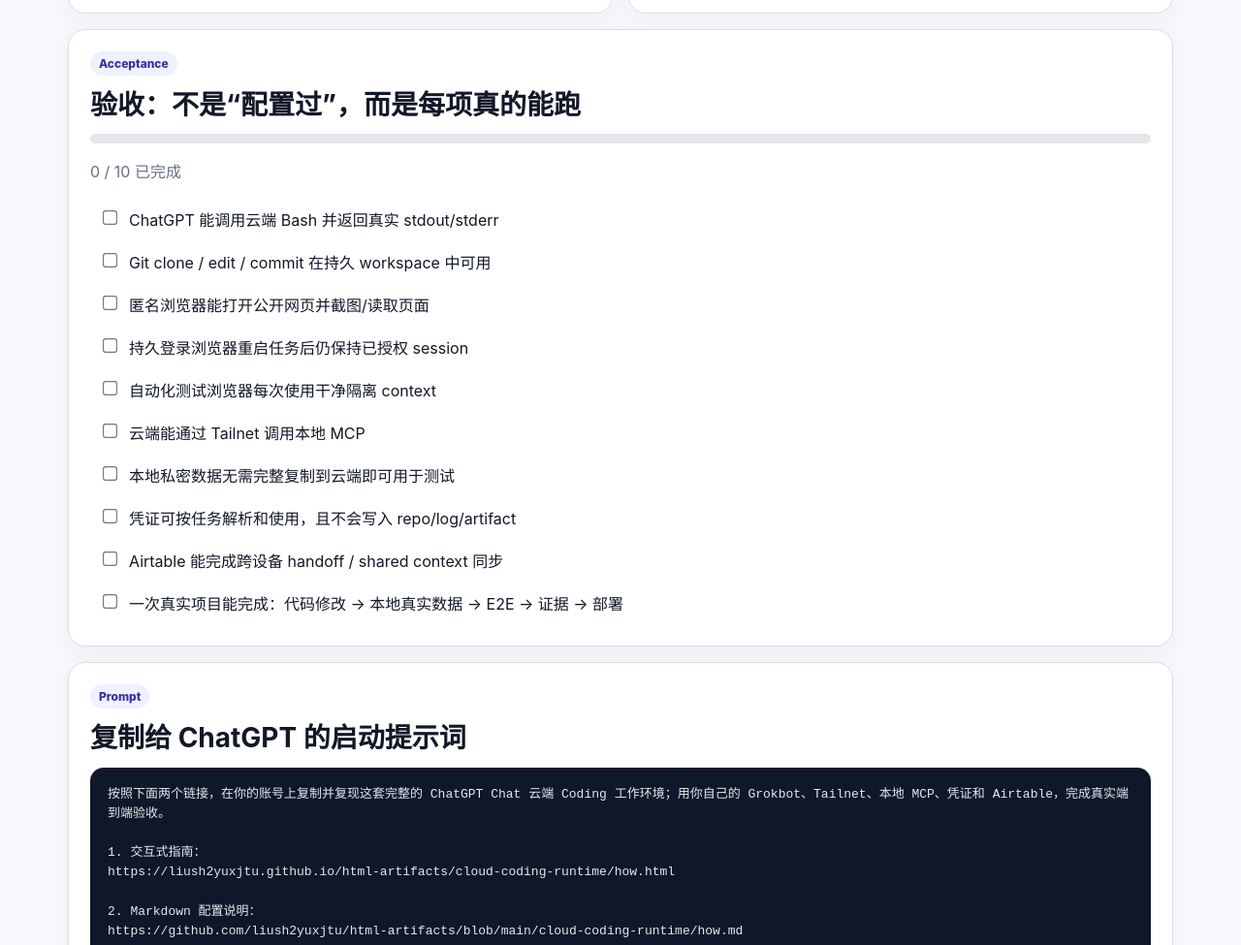
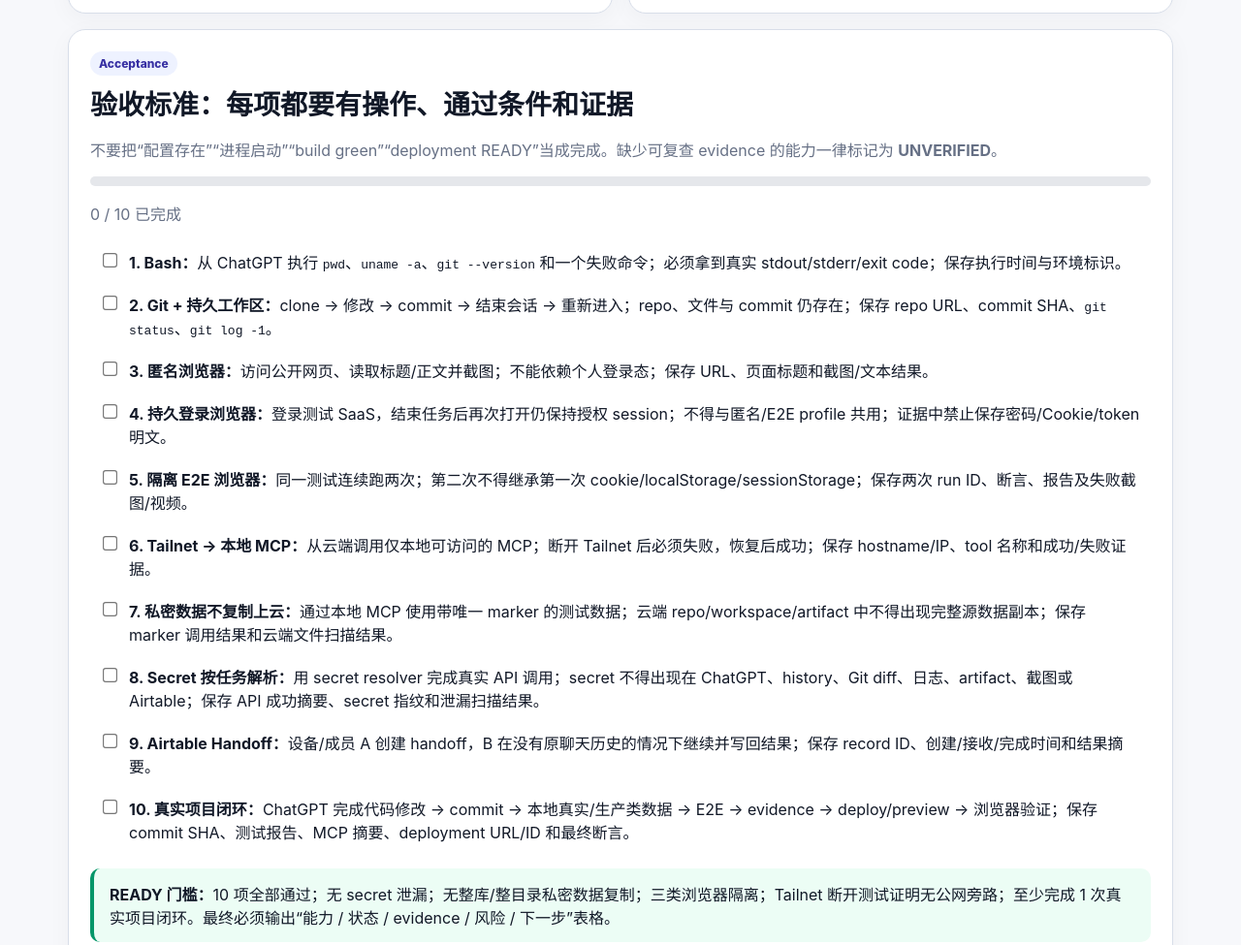
Before and after one commit to liush2yuxjtu/html-artifacts, a plain HTML site: page cloud-coding-runtime/how.html in a window 1280 px wide. Shown: the part 3106-4081 px from the top of the page at 97% size. Drawn offline with Linux system fonts and the light colour scheme.

Commit message:
Make cloud coding acceptance criteria concrete and evidence-based

```diff
--- a/cloud-coding-runtime/how.html
+++ b/cloud-coding-runtime/how.html
@@ -147,21 +147,23 @@
 
 <section class="card span12">
   <span class="tag">Acceptance</span>
-  <h2 style="margin-top:8px">验收：不是“配置过”，而是每项真的能跑</h2>
+  <h2 style="margin-top:8px">验收标准：每项都要有操作、通过条件和证据</h2>
+  <p class="muted">不要把“配置存在”“进程启动”“build green”“deployment READY”当成完成。缺少可复查 evidence 的能力一律标记为 <strong>UNVERIFIED</strong>。</p>
   <div class="progress"><div class="bar" id="bar"></div></div>
   <p class="muted" id="progressText">0 / 10 已完成</p>
   <div class="checklist" id="checks">
-    <label><input type="checkbox"> ChatGPT 能调用云端 Bash 并返回真实 stdout/stderr</label>
-    <label><input type="checkbox"> Git clone / edit / commit 在持久 workspace 中可用</label>
-    <label><input type="checkbox"> 匿名浏览器能打开公开网页并截图/读取页面</label>
-    <label><input type="checkbox"> 持久登录浏览器重启任务后仍保持已授权 session</label>
-    <label><input type="checkbox"> 自动化测试浏览器每次使用干净隔离 context</label>
-    <label><input type="checkbox"> 云端能通过 Tailnet 调用本地 MCP</label>
-    <label><input type="checkbox"> 本地私密数据无需完整复制到云端即可用于测试</label>
-    <label><input type="checkbox"> 凭证可按任务解析和使用，且不会写入 repo/log/artifact</label>
-    <label><input type="checkbox"> Airtable 能完成跨设备 handoff / shared context 同步</label>
-    <label><input type="checkbox"> 一次真实项目能完成：代码修改 → 本地真实数据 → E2E → 证据 → 部署</label>
+    <label><input type="checkbox"><span><strong>1. Bash：</strong>从 ChatGPT 执行 <code>pwd</code>、<code>uname -a</code>、<code>git --version</code> 和一个失败命令；必须拿到真实 stdout/stderr/exit code；保存执行时间与环境标识。</span></label>
+    <label><input type="checkbox"><span><strong>2. Git + 持久工作区：</strong>clone → 修改 → commit → 结束会话 → 重新进入；repo、文件与 commit 仍存在；保存 repo URL、commit SHA、<code>git status</code>、<code>git log -1</code>。</span></label>
+    <label><input type="checkbox"><span><strong>3. 匿名浏览器：</strong>访问公开网页、读取标题/正文并截图；不能依赖个人登录态；保存 URL、页面标题和截图/文本结果。</span></label>
+    <label><input type="checkbox"><span><strong>4. 持久登录浏览器：</strong>登录测试 SaaS，结束任务后再次打开仍保持授权 session；不得与匿名/E2E profile 共用；证据中禁止保存密码/Cookie/token 明文。</span></label>
+    <label><input type="checkbox"><span><strong>5. 隔离 E2E 浏览器：</strong>同一测试连续跑两次；第二次不得继承第一次 cookie/localStorage/sessionStorage；保存两次 run ID、断言、报告及失败截图/视频。</span></label>
+    <label><input type="checkbox"><span><strong>6. Tailnet → 本地 MCP：</strong>从云端调用仅本地可访问的 MCP；断开 Tailnet 后必须失败，恢复后成功；保存 hostname/IP、tool 名称和成功/失败证据。</span></label>
+    <label><input type="checkbox"><span><strong>7. 私密数据不复制上云：</strong>通过本地 MCP 使用带唯一 marker 的测试数据；云端 repo/workspace/artifact 中不得出现完整源数据副本；保存 marker 调用结果和云端文件扫描结果。</span></label>
+    <label><input type="checkbox"><span><strong>8. Secret 按任务解析：</strong>用 secret resolver 完成真实 API 调用；secret 不得出现在 ChatGPT、history、Git diff、日志、artifact、截图或 Airtable；保存 API 成功摘要、secret 指纹和泄漏扫描结果。</span></label>
+    <label><input type="checkbox"><span><strong>9. Airtable Handoff：</strong>设备/成员 A 创建 handoff，B 在没有原聊天历史的情况下继续并写回结果；保存 record ID、创建/接收/完成时间和结果摘要。</span></label>
+    <label><input type="checkbox"><span><strong>10. 真实项目闭环：</strong>ChatGPT 完成代码修改 → commit → 本地真实/生产类数据 → E2E → evidence → deploy/preview → 浏览器验证；保存 commit SHA、测试报告、MCP 摘要、deployment URL/ID 和最终断言。</span></label>
   </div>
+  <div class="callout ok" style="margin-top:16px"><strong>READY 门槛：</strong>10 项全部通过；无 secret 泄漏；无整库/整目录私密数据复制；三类浏览器隔离；Tailnet 断开测试证明无公网旁路；至少完成 1 次真实项目闭环。最终必须输出“能力 / 状态 / evidence / 风险 / 下一步”表格。</div>
 </section>
 
 <section class="card span12">
```
